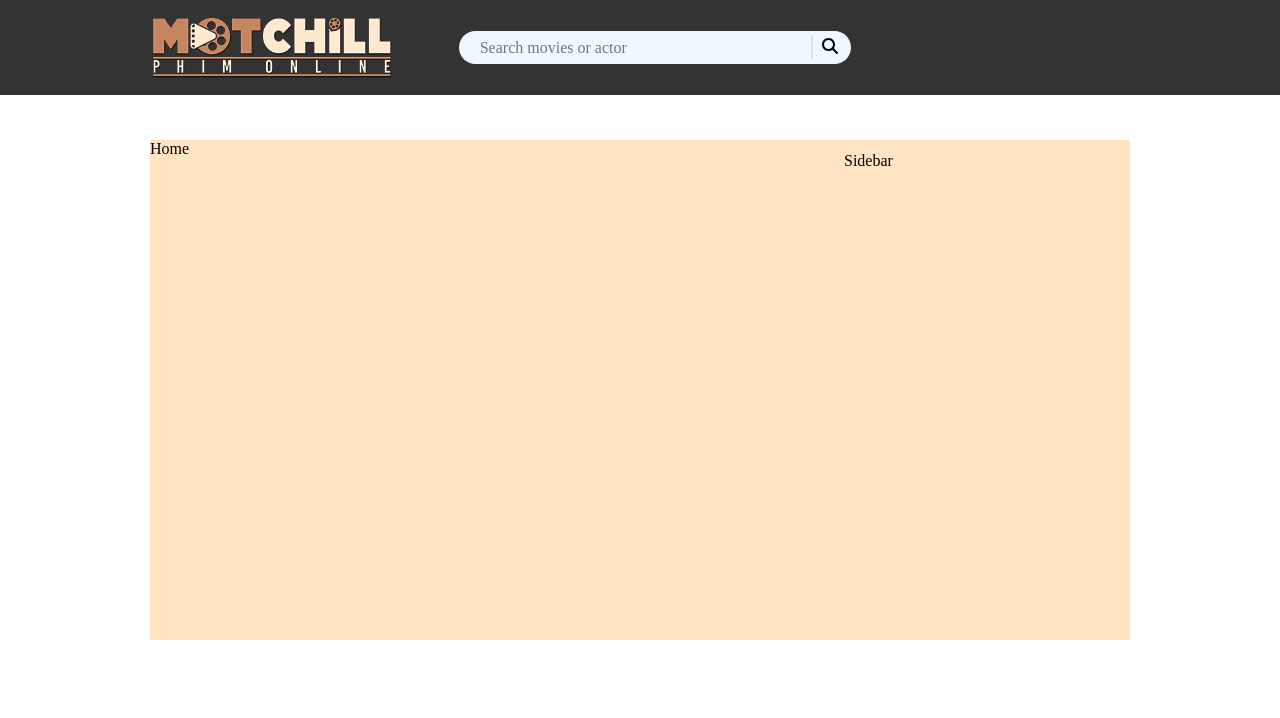
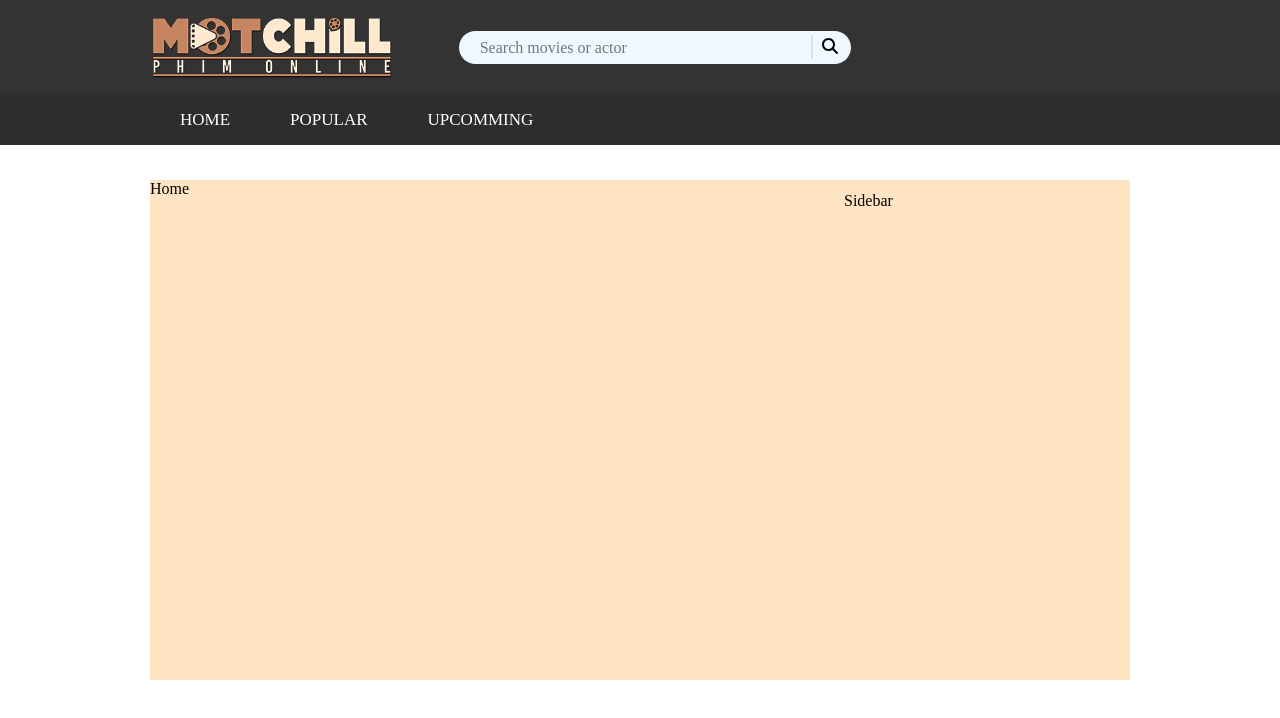
Before and after one commit to huy5401/movie-app-client, a React (Create React App) app: page / in a window 1280 px wide. Shown: the top 718 px of the page. Built offline with nearby package versions, Linux system fonts and the light colour scheme.

Commit message:
update search logic

```diff
--- a/src/components/Layout/DefaultLayout/DefaultLayout.module.scss
+++ b/src/components/Layout/DefaultLayout/DefaultLayout.module.scss
@@ -9,6 +9,7 @@
     display: flex;
     min-height: 500px;
     justify-content: space-between;
+    margin-top: 40px;
 }
 .content {
     flex: 1;
--- a/src/components/Layout/DefaultLayout/Header/Header.js
+++ b/src/components/Layout/DefaultLayout/Header/Header.js
@@ -2,56 +2,32 @@ import React, { useEffect, useState } from 'react'
 import styles from './Header.module.scss'
 import classNames from 'classnames/bind'
 import images from '../../../../assets/images'
-import { FontAwesomeIcon } from '@fortawesome/react-fontawesome';
-import { faMagnifyingGlass } from '@fortawesome/free-solid-svg-icons'
-import Tippy from '@tippyjs/react/headless';
-import { Wrapper as PopperWrapper } from '../../../Popper/index';
-import SearchFilmItem from '../../../SearchFilmItem';
 import Button from '../../../Button';
+import { Link } from 'react-router-dom';
+import Search from '../../../Search';
 
 const cx = classNames.bind(styles)
 
 export default function Header() {
-  const [searchResult, setSearchResult] = useState([]);
-  useEffect(() => {
-    setTimeout(() => {
-      setSearchResult([])
-    }, 0)
-  },[])
   return (
     <header className={cx('wrapper')}>
       <div className={cx('top')}>
         <div className={cx('top-container')}>
           <img className={cx('logo')} src={images.logo} alt='logo'></img>
-          <Tippy
-            interactive
-            visible={searchResult.length > 0}
-            render={attrs => (
-              <div className={cx('search-result')} tabIndex='-1' {...attrs}>
-                <PopperWrapper>
-                  <div className={cx('search-result-title')}>Search result for: <p>"Delayed"</p></div>
-                  <SearchFilmItem></SearchFilmItem>
-                  <SearchFilmItem></SearchFilmItem>
-                  <SearchFilmItem></SearchFilmItem>
-                  <SearchFilmItem></SearchFilmItem>
-                </PopperWrapper>
-              </div>
-
-            )}>
-            <div className={cx('search')}>
-              <input type='text' placeholder='Search movies or actor'></input>
-              <button className={cx('search-btn')}>
-                <FontAwesomeIcon icon={faMagnifyingGlass} />
-              </button>
-            </div>
-          </Tippy>
+          <Search></Search>
           <div className={cx('action')}>
-
+              {/* action */}
           </div>
         </div>
       </div>
       <div className={cx('bottom')}>
-        <div className={cx('bot-container')}></div>
+        <div className={cx('bot-container')}>
+          <ul>
+            <li className={cx('active')}><Link to='/' className={cx('main-menu')}>Home</Link></li>
+            <li><Link to='/popular' className={cx('main-menu')}>popular</Link></li>
+            <li><Link to='/upcomming' className={cx('main-menu')}>upcomming</Link></li>
+          </ul>
+        </div>
       </div>
     </header>
   )
--- a/src/components/Layout/DefaultLayout/Header/Header.module.scss
+++ b/src/components/Layout/DefaultLayout/Header/Header.module.scss
@@ -29,67 +29,28 @@
 
 }
 
-.search {
-    width: 40%;
-    background-color: aliceblue;
-    height: 34%;
-    border-radius: 20px;
-    display: flex;
-    align-items: center;
-    justify-content: space-between;
-    border: 1px solid transparent;
 
-    input {
-        font-size: 1.6rem;
-        border: none;
-        background-color: transparent;
-        outline: none;
-        height: 100%;
-        width: 85%;
-        padding-right: 10px;
-        margin-left: 20px;
+.bottom {
+    background-color: #2d2d2d;
+    width: 100%;
+}
+.bot-container{
+    width: 980px;
+    margin: 0 auto;
+    ul{
+        display: flex;
+        justify-content: space-between;
+        width: 40%;
 
-    }
-    &:focus-within{
-        border: 1px solid  rgba(22, 24, 35, 0.1);;
+        li{
+            list-style: none;
+            padding: 15px 30px;
+        }
     }
 }
-
-.search-btn {
-    height: 100%;
-    flex: 1;
-    border-radius: 20px;
-    border: none;
-    background-color: transparent;
-
-    &:hover {
-        background-color: rgba(22, 24, 35, 0.05);
-        cursor: pointer;
-    }
-
-    position: relative;
+.main-menu{
+    text-decoration: none;
+    color: white;
+    font-size: 1.7rem;
+    text-transform: uppercase;
 }
-
-.search-btn::before {
-    content: "";
-    border: solid 1px rgba(22, 24, 35, 0.1);
-    position: absolute;
-    height: 70%;
-    left: 0;
-    top: 10%;
-}
-
-.search-result {
-    width: 330px;
-}
-.search-result-title{
-    display: flex;
-    color: white;
-    padding: 0 0 8px 0;
-    font-size: 1.8rem;
-    border-bottom: 1px dashed white;
-    p{
-        margin-left: 10px;
-        color: var(--active);
-    }
-}
--- /dev/null
+++ b/src/components/Search/Search.module.scss
@@ -0,0 +1,65 @@
+.search {
+    width: 40%;
+    background-color: aliceblue;
+    height: 34%;
+    border-radius: 20px;
+    display: flex;
+    align-items: center;
+    justify-content: space-between;
+    border: 1px solid transparent;
+
+    input {
+        font-size: 1.6rem;
+        border: none;
+        background-color: transparent;
+        outline: none;
+        height: 100%;
+        width: 85%;
+        padding-right: 10px;
+        margin-left: 20px;
+
+    }
+    &:focus-within{
+        border: 1px solid  rgba(22, 24, 35, 0.1);;
+    }
+}
+
+.search-btn {
+    height: 100%;
+    flex: 1;
+    border-radius: 20px;
+    border: none;
+    background-color: transparent;
+
+    &:hover {
+        background-color: rgba(22, 24, 35, 0.05);
+        cursor: pointer;
+    }
+
+    position: relative;
+}
+
+.search-btn::before {
+    content: "";
+    border: solid 1px rgba(22, 24, 35, 0.1);
+    position: absolute;
+    height: 70%;
+    left: 0;
+    top: 10%;
+}
+
+.search-result {
+    width: 370px;
+
+}
+.search-result-title{
+    display: flex;
+    color: white;
+    padding: 0 0 8px 0;
+    font-size: 1.8rem;
+    border-bottom: 1px dashed white;
+    p{
+        margin-left: 10px;
+        color: var(--active);
+    }
+}
--- /dev/null
+++ b/src/components/Search/index.js
@@ -0,0 +1,55 @@
+import { FontAwesomeIcon } from '@fortawesome/react-fontawesome';
+import { faMagnifyingGlass } from '@fortawesome/free-solid-svg-icons'
+import HeadlessTippy from '@tippyjs/react/headless';
+import { Wrapper as PopperWrapper } from '../Popper/index';
+import SearchFilmItem from '../SearchFilmItem/index';
+import styles from './Search.module.scss';
+import classNames from 'classnames/bind';
+import React, { useEffect, useState } from 'react'
+
+const cx = classNames.bind(styles)
+export default function Search() {
+    const [searchResult, setSearchResult] = useState([]);
+    const [searchValue, setSearchValue] = useState("");
+    const [showResult, setShowResult] = useState(true);
+    const handleHideReuslt = () => {
+        setShowResult(false);
+    }
+    useEffect(() => {
+        if(!searchValue.trim()) {
+            setSearchResult([]);
+            return;
+        }
+        fetch(`https://tiktok.fullstack.edu.vn/api/users/search?q=${encodeURIComponent(searchValue)}&type=less`)
+            .then(res => res.json())
+            .then(res => {
+                setSearchResult(res.data)
+            })
+    }, [searchValue])
+    return (
+        <HeadlessTippy
+            interactive
+            visible={showResult && searchResult.length > 0}
+            render={attrs => (
+                <div className={cx('search-result')} tabIndex='-1' {...attrs}>
+                    <PopperWrapper>
+                        <div className={cx('search-result-title')}>Search result for: <p>"{searchValue}"</p></div>
+                        {searchResult.map((result) => (
+                            <SearchFilmItem key={result.id} data={result}></SearchFilmItem>
+                        ))}
+                    </PopperWrapper>
+                </div>
+
+            )}
+            onClickOutside={handleHideReuslt}>
+            <div className={cx('search')}>
+                <input type='text' placeholder='Search movies or actor'
+                    onChange={e => { setSearchValue(e.target.value) }}
+                    onFocus={() => { setShowResult(true) }}></input>
+                <button className={cx('search-btn')}>
+                    <FontAwesomeIcon icon={faMagnifyingGlass} />
+                </button>
+            </div>
+        </HeadlessTippy>
+    )
+}
--- a/src/components/SearchFilmItem/index.js
+++ b/src/components/SearchFilmItem/index.js
@@ -3,11 +3,11 @@ import classNames from 'classnames/bind'
 import styles from './SearchFilmItem.module.scss'
 
 const cx = classNames.bind(styles)
-export default function SearchFilmItem() {
+export default function SearchFilmItem({data}) {
   return (
     <div className={cx('wrapper')}>
-        <div className={cx('vi-name')}>Tình yêu chậm trễ </div>
-        <p className={cx('en-name')}>Delayed love</p>
+        <div className={cx('vi-name')}>{data.full_name}</div>
+        <p className={cx('en-name')}>{data.nickname}</p>
     </div>
   )
 }
```
